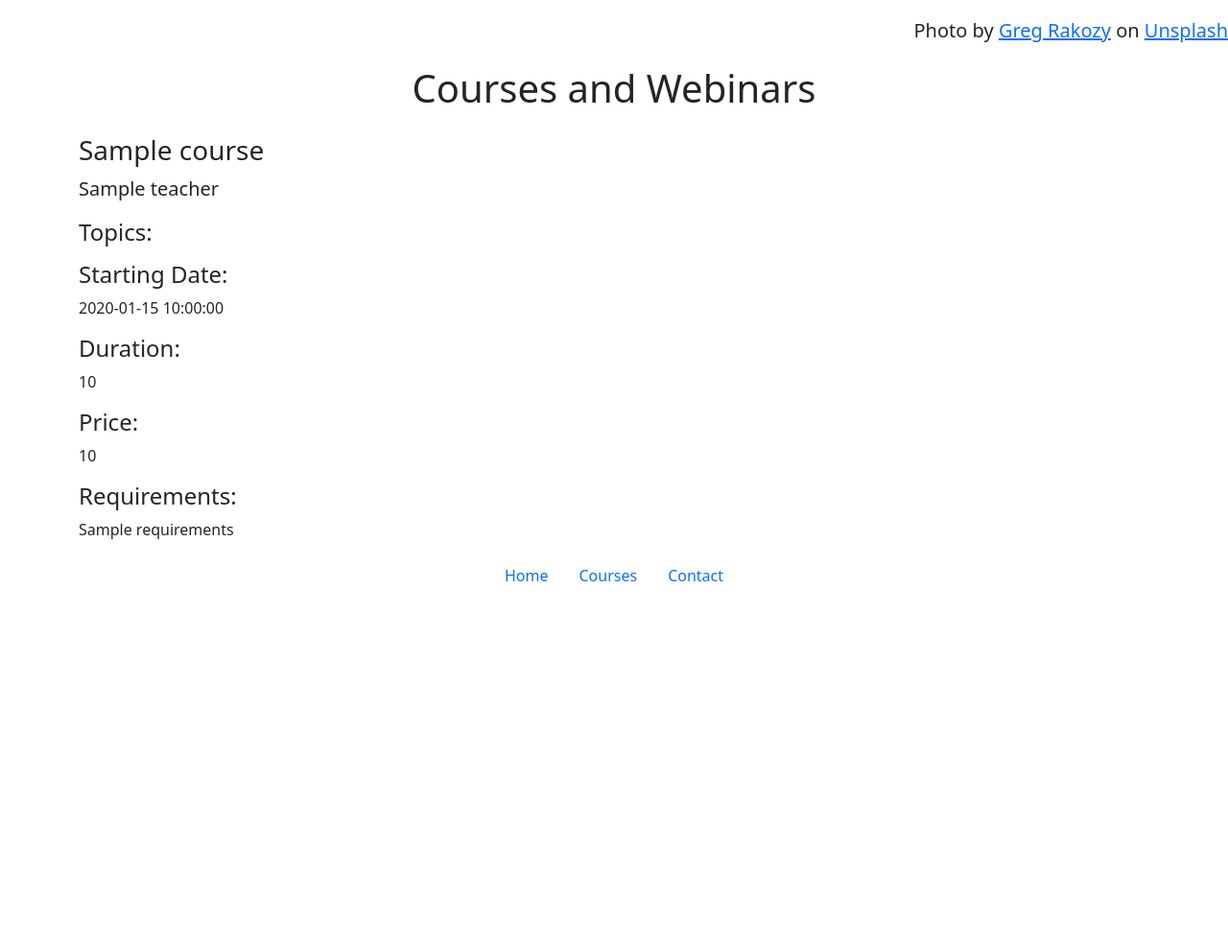
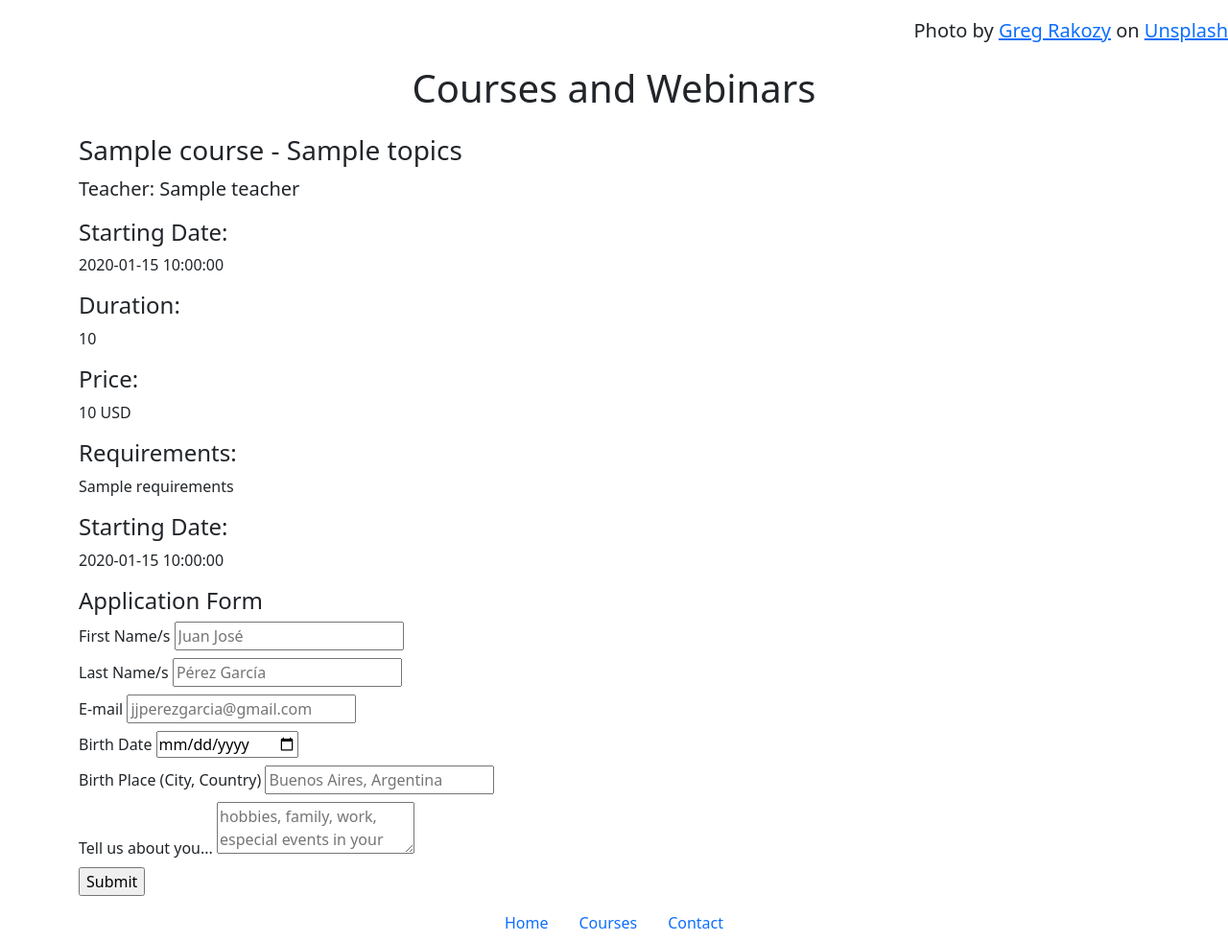
Before and after one commit to viquiriglos/Astro-page, a Flask app: template templates/coursepage.html in a window 1280 px wide. Shown: the part 364-1346 px from the top of the page at 96% size. Before the commit the page ends 970 px from the top, so only its background shows below. Run offline with Flask 3, Linux system fonts and the light colour scheme; the template is opened without the code that fills it: most values are stand-ins (such as "Sample title", 1, 10 or a date in 2020).

Commit message:
add submission form, connection to DB and acknowledgement reponse

```diff
--- a/app.py
+++ b/app.py
@@ -1,5 +1,5 @@
-from flask import Flask, render_template, jsonify
-from database import load_courses_from_db, load_course_from_db
+from flask import Flask, render_template, jsonify, request
+from database import load_courses_from_db, load_course_from_db, add_application_to_db
 
 
 app=Flask(__name__)
@@ -22,5 +22,15 @@ def show_course(id):
     return "Not Found", 404
   return render_template("coursepage.html", course = course_db)
 
+@app.route("/courses/<id>/apply", methods=['post'])
+def apply_to_course(id):
+  data = request.form
+  course_db = load_course_from_db(id)
+  add_application_to_db(id, data)
+  return render_template('application_submitted.html',
+                         application = data,
+                         course = course_db)
+
+
 if __name__ == '__main__':
   app.run(host='0.0.0.0', debug=True)
--- /dev/null
+++ b/templates/application_form.html
@@ -0,0 +1,38 @@
+<h4>Application Form</h4>
+<form action="/courses/{{course['id']}}/apply" method="post">
+  <div class="mb-2">
+    <label>First Name/s</label>
+    <input type="text" required name="first_names" placeholder="Juan José"><br>
+  </div>
+
+  <div class="mb-2">
+    <label>Last Name/s</label>
+    <input type="text" required name="last_names" placeholder="Pérez García"><br>
+  </div>
+
+  <div class="mb-2">
+    <label>E-mail</label>
+    <input type="email" required name="email" placeholder="jjperezgarcia@gmail.com"><br>
+  </div>
+
+  <div class="mb-2">
+    <label>Birth Date </label>
+    <input type="date" required name="birth_date" placeholder="1980-05-27"><br>
+  </div>
+
+  <div class="mb-2">
+    <label>Birth Place (City, Country)</label>
+    <input type="text" name="birth_place" placeholder="Buenos Aires, Argentina"><br>
+  </div>
+
+  <div class="mb-2">
+    <label>Tell us about you...</label>
+    <textarea name="observations" placeholder="hobbies, family, work, especial events in your life, etc "></textarea><br>
+  </div>
+
+  <div class="mb-2">
+    <input type="submit"><br>
+  </div>
+
+
+</form>
--- a/templates/courseitem.html
+++ b/templates/courseitem.html
@@ -4,10 +4,11 @@
     <div><b>Teacher: </b>{{course['teacher']}}</div>
     <div><b>Topics: </b>{{course['topics']}}</div>
     <div><b>Duration: </b>{{course['duration']}}</div>
-    <div><b>Price: </b>{{course['price']}}</div>
+    <div><b>Price: </b>{{course['price']}} {{course['currency']}}</div>
+    <div><b>Starting Date: </b>{{course['fecha']}}</div>
   </div>
   <div class='col-3'>
-    <a href="/courses/{{course['id']}}" type="button" class="btn btn-outline-primary">Sign In</a>
+    <a href="/courses/{{course['id']}}" type="button" class="btn btn-outline-primary">Sign Up</a>
   </div>
   <hr />
  </div>
--- a/templates/coursepage.html
+++ b/templates/coursepage.html
@@ -11,11 +11,8 @@
     <div class='container'>
       <h1 class='text-center mt-2 mb-4' > Courses and Webinars </h1>
 
-      <h3 class="mb-2">{{course.title}}</h3>
-      <p class="lead mt-0">{{course.teacher}}</p>
-
-      <h4>Topics:</h4>
-      <p></p>
+      <h3 class="mb-2">{{course.title}} - {{course.topics}}</h3>
+      <p class="lead mt-0">Teacher: {{course.teacher}}</p>
 
       <h4>Starting Date:</h4>
       <p>{{course.fecha}}</p>
@@ -24,11 +21,15 @@
       <p>{{course.duration}}</p>
 
       <h4>Price:</h4>
-      <p>{{course.price}}</p>
+      <p>{{course.price}} {{course.currency}}</p>
 
       <h4>Requirements:</h4>
       <p> {{course.requirements}} </p>
 
+      <h4>Starting Date:</h4>
+      <p> {{course.fecha}} </p>
+
+      {% include 'application_form.html' %}
     </div>
 
     {% include 'footer.html' %}
```
Also changed, not shown: database.py (+13 -0 lines), templates/application_submitted.html (added, +38 -0 lines).
